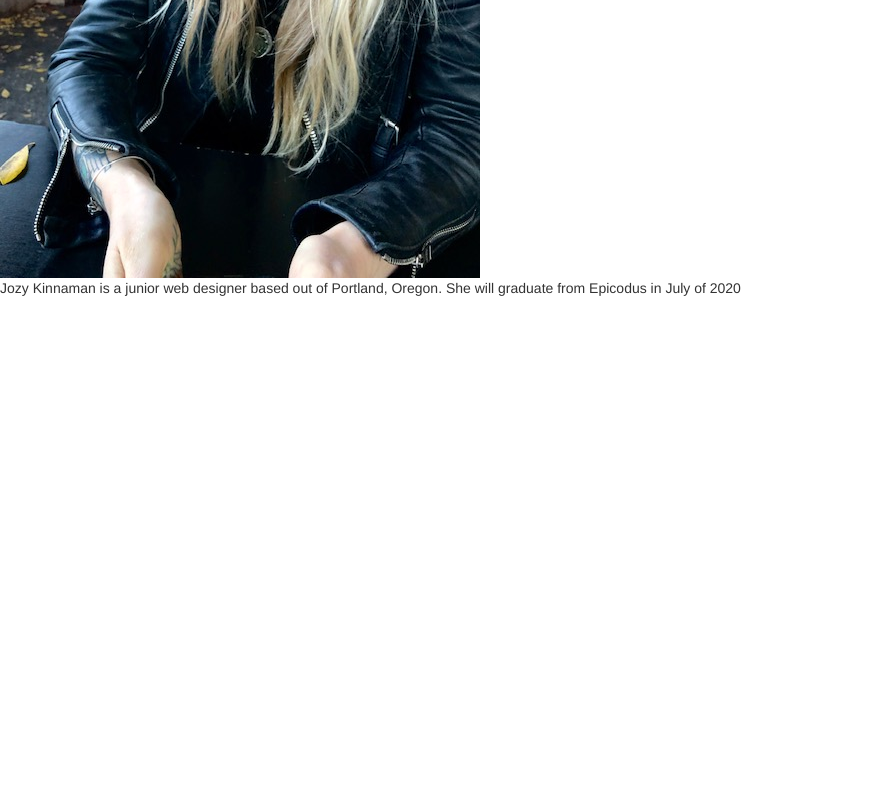
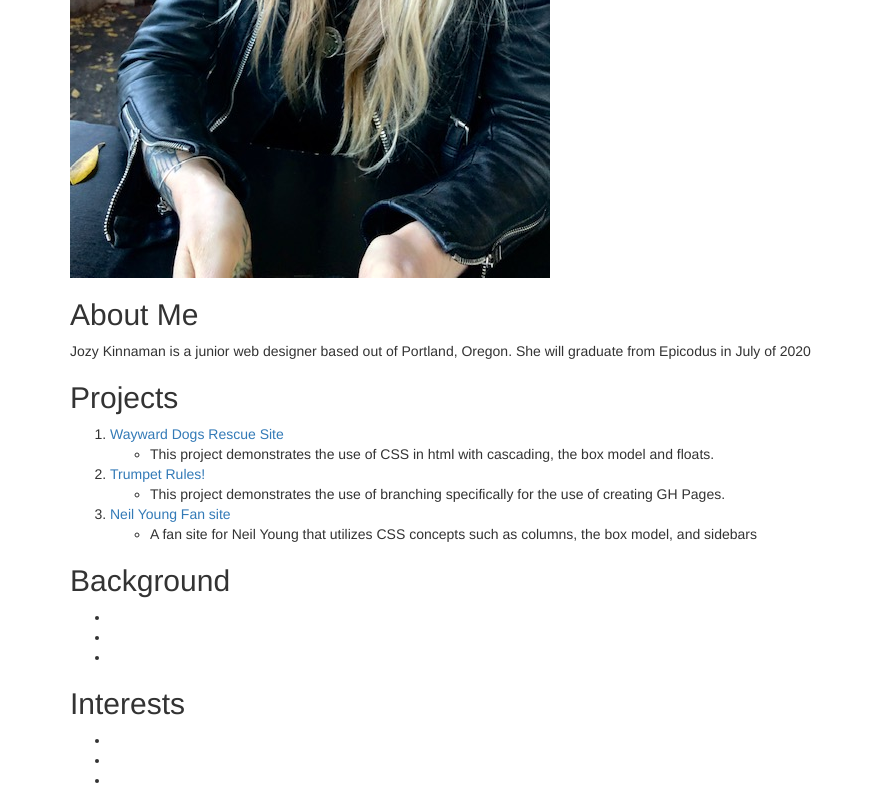
Before and after one commit to JoseyKinnaman/portfolio, a plain HTML site: page index.html in a window 1280 px wide. Shown: the part 432-1232 px from the top of the page, without its empty margins (0-874 px from the left). Before the commit the page ends 800 px from the top, so only its background shows below. Drawn offline with Linux system fonts and the light colour scheme.

Commit message:
Add content to index.html, ordered and unordered lists, and anchor tags.

```diff
--- a/index.html
+++ b/index.html
@@ -6,8 +6,39 @@
   <title>Josey Kinnaman Portfolio</title>
 </head>
 <body>
+  <div class="container">
     <h1>Josey Kinnaman Portfolio</h1>
     <img src="img/itme.jpg" alt="an image of Jozy Kinnaman">
+    <h2>About Me</h2>
     <p>Jozy Kinnaman is a junior web designer based out of Portland, Oregon. She will graduate from Epicodus in July of 2020</p>
+    <h2>Projects</h2>
+    <ol>
+      <li> <a href="https://github.com/Jozypants/waywarddogs">Wayward Dogs Rescue Site</a></li>
+        <ul>
+          <li>This project demonstrates the use of CSS in html with cascading, the box model and floats.</li>
+        </ul>
+      <li> <a href="https://jozypants.github.io/trumpetrules">Trumpet Rules!</a></li>
+        <ul>
+         <li>This project demonstrates the use of branching specifically for the use of creating GH Pages.</li>
+        </ul>
+      <li> <a href="https://github.com/Jozypants/neilyoung">Neil Young Fan site</a></li>
+        <ul>
+         <li>A fan site for Neil Young that utilizes CSS concepts such as columns, the box model, and sidebars</li>
+        </ul>
+    </ol>
+    <h2>Background</h2>
+    <p></p>
+    <ul>
+      <li></li>
+      <li></li>
+      <li></li>
+    </ul>
+    <h2>Interests</h2>
+    <ul>
+      <li></li>
+      <li></li>
+      <li></li>
+    </ul>
+  </div>
 </body>
 </html>
```
